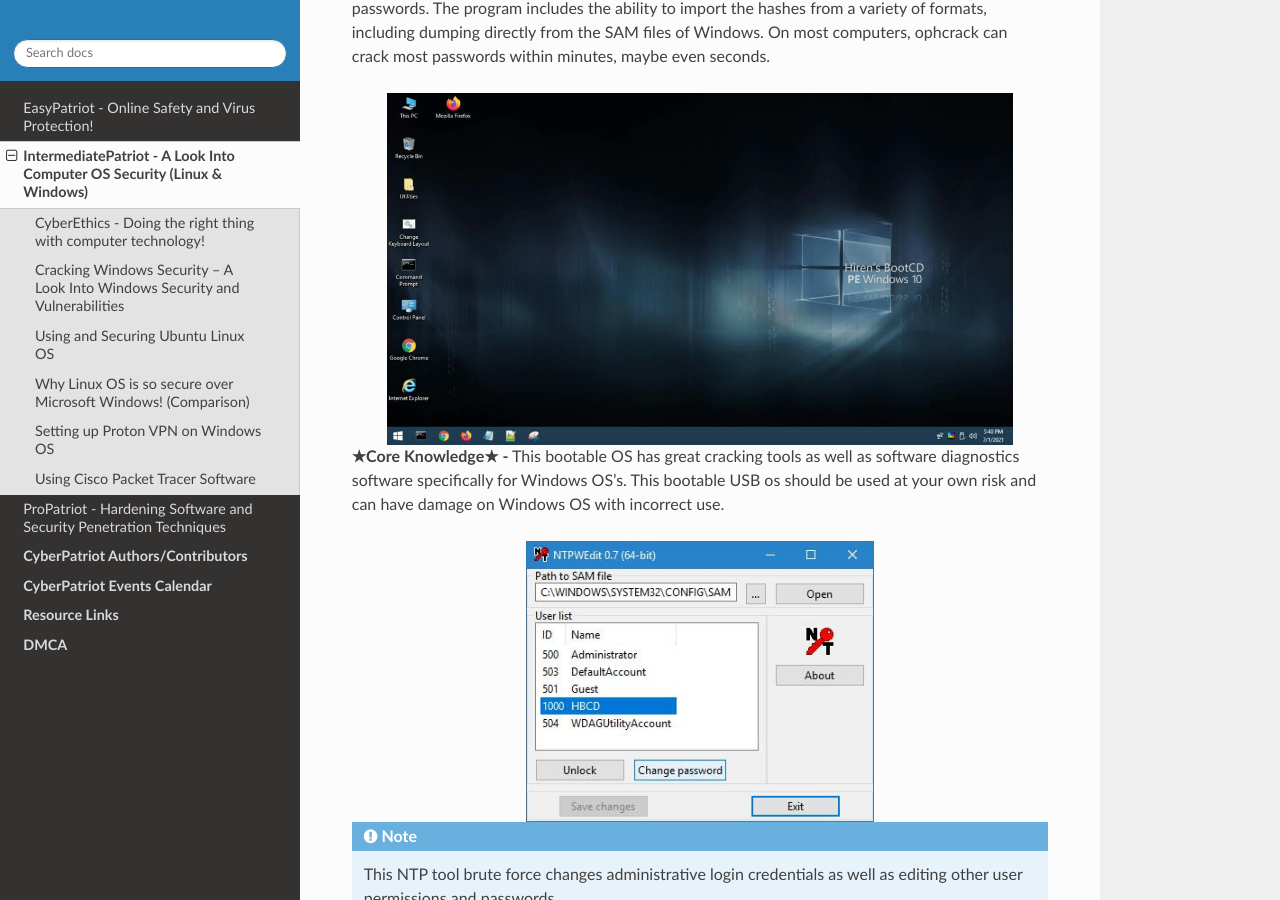
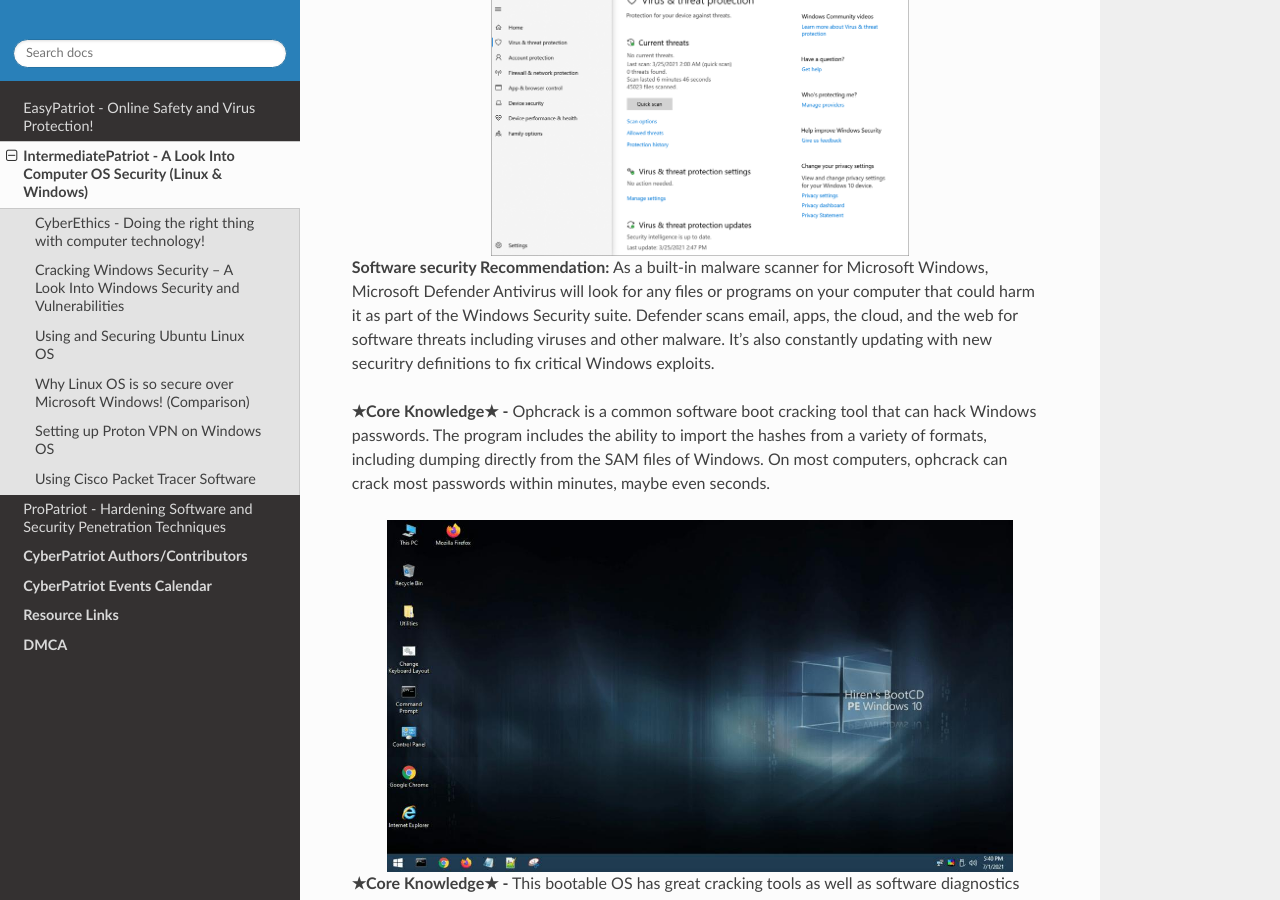
Before and after one commit to natt96z/cybersac, a Sphinx documentation site: the page built from docs/source/MediumCybersac.rst, in a window 1280 px wide and 900 px high, scrolled down 2960 px. Built offline with Sphinx 7.4.7 and the Read the Docs theme 2.0.0, drawn with Linux system fonts in a browser that asks for light colours; pages that are not in the unit, such as notebooks, are missing from menus; some of the changed text lies outside the part shown.

Commit message:
Update MediumCybersac.rst

```diff
--- a/docs/source/MediumCybersac.rst
+++ b/docs/source/MediumCybersac.rst
@@ -59,6 +59,13 @@
    :width: 50%
    :align: center
 
+
+.. image:: https://raw.githubusercontent.com/natt96z/cybersac/main/docs/img/wdav-protection-settings-wdsc.png
+   :width: 60%
+   :align: center
+
+**Software security Recommendation:** As a built-in malware scanner for Microsoft Windows, Microsoft Defender Antivirus will look for any files or programs on your computer that could harm it as part of the Windows Security suite. Defender scans email, apps, the cloud, and the web for software threats including viruses and other malware. It's also constantly updating with new securitry definitions to fix critical Windows exploits.
+
 **★Core Knowledge★ -** Ophcrack is a common software boot cracking tool that can hack Windows passwords. The program includes the ability to import the hashes from a variety of formats, including dumping directly from the SAM files of Windows. On most computers, ophcrack can crack most passwords within minutes, maybe even seconds.
 
 .. image:: https://raw.githubusercontent.com/natt96z/cybersac/main/docs/img/9.jpg
@@ -79,6 +86,12 @@
    :align: center
 
 **Software security Recommendation:** Bitwarden is a free and open-source password protection program that keeps private information, including login details for sites on the internet, in an encrypted vault.
+
+
+
+
+**Software security Recommendation:**
+
 
 Using and Securing Ubuntu Linux OS
 ~~~~~~~~~~~~~~~~~~~~~~~~~~~~~~~~~~~~~~~~~~~~~~~~
```
